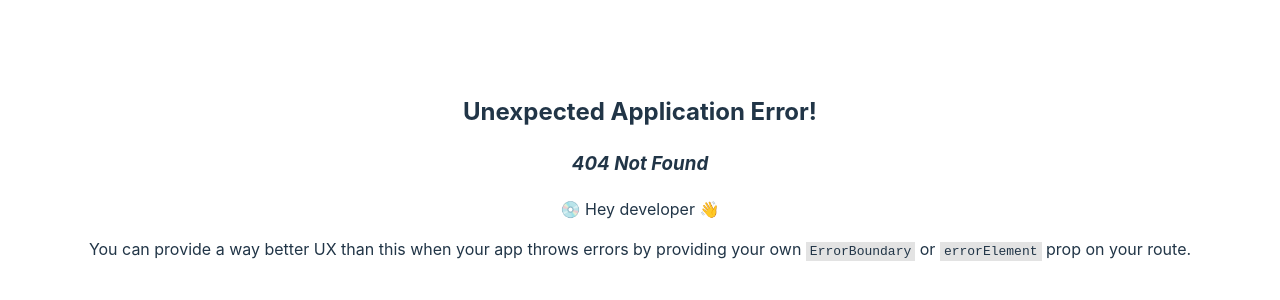
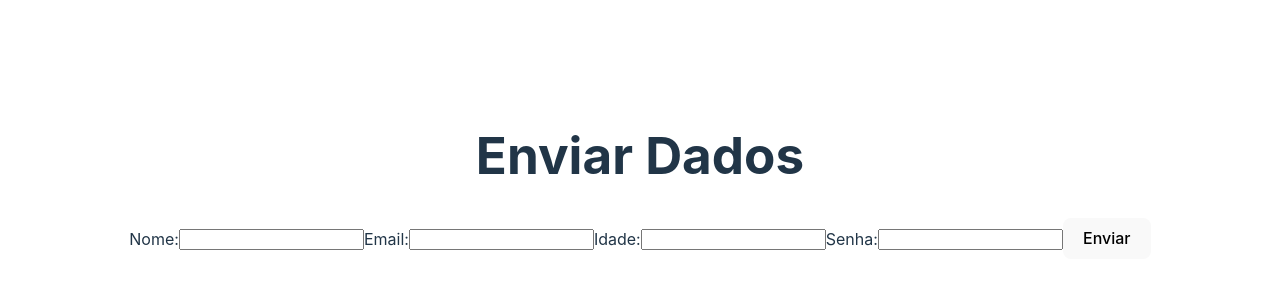
Before and after one commit to guidelli610/Ludus, a React (Vite) app: page /login in a window 1280 px wide. Before the commit this address had no page. Shown: the part 224-524 px from the top of the page. Built offline with nearby package versions, Linux system fonts and the light colour scheme.

Commit message:
Navegacao e pagina de login feitas (Em TS)

```diff
--- /dev/null
+++ b/src/pages/Login.tsx
@@ -0,0 +1,30 @@
+import React, { FormEvent } from "react";
+
+export default function Login () {
+
+    const authenticate = (e: FormEvent<HTMLInputElement>) => {
+        e.preventDefault();
+        console.log("AAAA");
+    }
+
+    return(
+        <>
+            <h1>Enviar Dados</h1>
+            <form id="form" onSubmit={() => authenticate}>
+                <label htmlFor="nome">Nome:</label>
+                <input type="text" id="nome" name="nome" required />
+
+                <label htmlFor="email">Email:</label>
+                <input type="text" id="email" name="email" required />
+
+                <label htmlFor="idade">Idade:</label>
+                <input type="number" id="idade" name="idade" required />
+
+                <label htmlFor="senha">Senha:</label>
+                <input type="text" id="senha" name="senha" required />
+
+                <button type="submit">Enviar</button>
+            </form>
+        </>
+    );
+}
--- a/src/pages/Navigation.jsx
+++ b/src/pages/Navigation.tsx
@@ -1,10 +1,15 @@
+import React from 'react';
 import { createBrowserRouter, RouterProvider } from 'react-router-dom';
 import App from '../App.jsx';
+import Login from './Login.js';
 
 const router = createBrowserRouter([
     {
         path: "/",
         element: <App />
+    }, {
+        path: "/login",
+        element: <Login />
     }
 ]);
 
```
Also changed, not shown: src/pages/Login.jsx (deleted).
